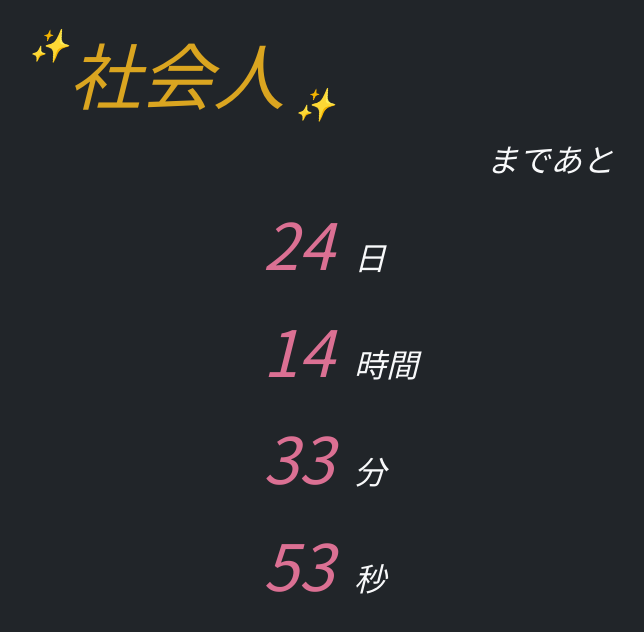
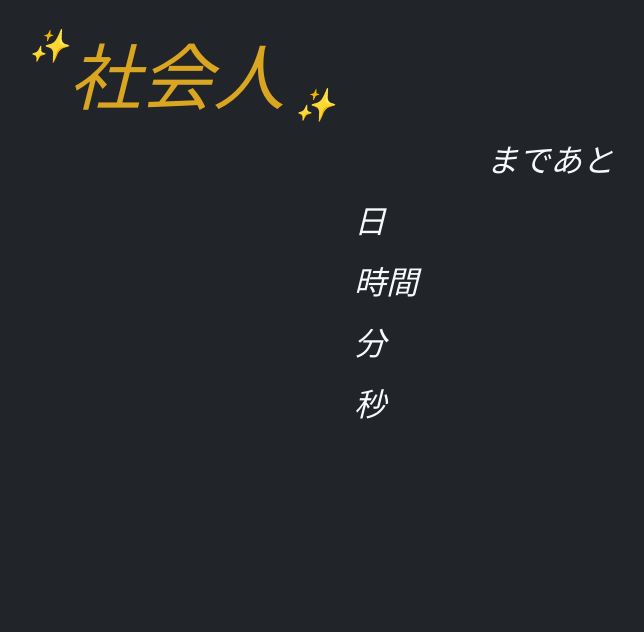
Before and after one commit to linked34ce/office-worker-counter, a plain HTML site: page index.html in a window 1280 px wide. Shown: the whole page, without its empty margins (316-960 px from the left). Drawn offline with Linux system fonts and the light colour scheme.

Commit message:
temporally hide counter

```diff
--- a/index.html
+++ b/index.html
@@ -26,16 +26,16 @@
             </div>
             <div class="counter">
                 <div class="time">
-                    <span id="day" class="number">310</span><span class="unit">日</span>
+                    <span id="day" class="number"></span><span class="unit">日</span>
                 </div>
                 <div  class="time">
-                    <span id="hour" class="number">10</span><span class="unit">時間</span>
+                    <span id="hour" class="number"></span><span class="unit">時間</span>
                 </div>
                 <div  class="time">
-                    <span id="minute" class="number">12</span><span class="unit">分</span>
+                    <span id="minute" class="number"></span><span class="unit">分</span>
                 </div>
                 <div class="time">
-                    <span id="second" class="number">12</span><span class="unit">秒</span>
+                    <span id="second" class="number"></span><span class="unit">秒</span>
                 </div>
             </div>
         </div>
--- a/src/js/counter.js
+++ b/src/js/counter.js
@@ -31,12 +31,12 @@ document.addEventListener("DOMContentLoaded", () => {
         return counter;
     };
     const setCounter = (counter) => {
-        document.getElementById("day").innerText = counter.day.toString();
-        document.getElementById("hour").innerText = counter.hour.toString();
-        document.getElementById("minute").innerText =
-            counter.minute.toString();
-        document.getElementById("second").innerText =
-            counter.second.toString();
+        // document.getElementById("day").innerText = counter.day.toString();
+        // document.getElementById("hour").innerText = counter.hour.toString();
+        // document.getElementById("minute").innerText =
+        //     counter.minute.toString();
+        // document.getElementById("second").innerText =
+        //     counter.second.toString();
     };
     const firstCommuteDate = getFirstCommuteDate();
     let delta;
```
